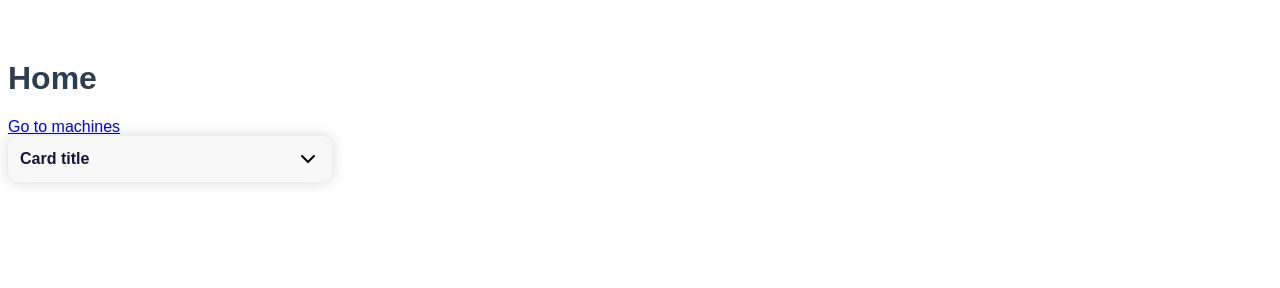
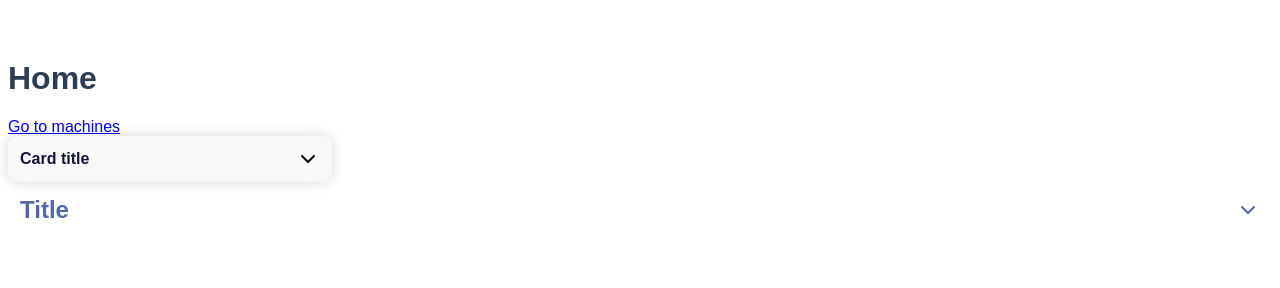
Before and after one commit to RobinGalema/Additive-Vue-App, a Vue app: page / in a window 1280 px wide. Shown: the top 288 px of the page. Built offline with nearby package versions, Linux system fonts and the light colour scheme; a web font is replaced by a local one.

Commit message:
Finished Dropdown component

```diff
--- a/src/components/Global/Dropdown.Vue
+++ b/src/components/Global/Dropdown.Vue
@@ -0,0 +1,103 @@
+<template>
+    <div class="dropdownBackground">
+        <div @click="show = !show" class="topRow"> <!-- als je op de topRow klikt veranderdt show naar het tegenovergestelde waarde -->
+                <h2>Title</h2>
+                <img :class="[show ? 'spinArrow' : '', 'icon']" src="../../assets/icons/chevron-down.svg"><!-- als "show" true is dan krijgt de div de "spinArrow" class, zo niet, dan krijgt die geen class.-->
+        </div>
+
+        <transition
+                @beforeEnter="beforeEnter"
+                @afterEnter="afterEnter"
+                @beforeLeave="beforeLeave"
+                @afterLeave="afterLeave"> <!-- dit zorgt voor de animatie bij het uitklappen van de dropdwon -->
+            <div v-show="show" class="dropdownContent">
+                    Lorem ipsum dolor sit amet, consectetur adipiscing elit, sed do eiusmod tempor incididunt ut labore et dolore magna aliqua. Ut enim ad minim veniam, quis nostrud exercitation ullamco laboris nisi ut aliquip ex ea commodo consequat.
+            </div>
+        </transition>
+    </div>
+
+</template>
+
+<script>
+export default {
+     data(){
+        return{
+            show: false,
+        }
+    },
+    methods:{
+        //----- methodes voor de expand animatie
+        beforeEnter(el) {
+        el.classList.remove("collapse");
+        el.style.display = "block";
+        el.classList.add("collapsing");
+        el.style.height = `${el.scrollHeight}px`;
+        },
+        afterEnter(el) {
+        el.classList.remove("collapsing");
+        el.classList.add("collapse", "in");
+        },
+        beforeLeave(el) {
+        el.classList.add("collapsing");
+        el.classList.remove("collapse", "in");
+        el.style.height = 0;
+        },
+        afterLeave(el) {
+        el.classList.remove("collapsing");
+        el.classList.add("collapse");
+        el.style.display = "none";
+        },
+        //----- einde methodes voor de expand animatie
+    }
+}
+</script>
+
+<style scoped>
+
+.dropdownBackground{
+        text-align: left;
+        padding-left: 12px;
+        padding-right: 12px;
+        padding-top: 2px;
+        padding-bottom: 2px;
+}
+ .topRow{
+        display: flex;
+        justify-content: space-between;
+        cursor: pointer;
+    }
+
+    .topRow > h2{
+        margin-top: 12px;
+        margin-bottom: 12px;
+        color: #5268AA;
+
+    }
+
+    .spinArrow{
+         transform: rotate(180deg);
+         transition: 0.4s;
+    }
+
+    img{
+        transition: 0.4s; /*-- dit zorgt voor de animatie wanneer de arrow terugdraait */
+        filter: invert(36%) sepia(100%) saturate(288%) hue-rotate(188deg) brightness(92%) contrast(93%);
+    }
+
+     /*------- classes voor de expand animatie ----*/
+    .collapse {
+	    display: none;
+    }
+
+    .collapse.in {
+	    display: block;
+    }
+    .collapsing {
+	    position: relative;
+	    height: 0;
+	    overflow: hidden;
+	    transition: height 0.375s ease;
+    }
+ /*------- einde classes voor de expand animatie ----*/
+
+</style>
--- a/src/views/Home.vue
+++ b/src/views/Home.vue
@@ -2,16 +2,19 @@
   <h1>Home</h1>
   <a href="/machines">Go to machines</a>
   <ToggleCard />
+  <Dropdown />
 </template>
 
 <script>
 
 import ToggleCard from "../components/Global/ToggleCard.vue"
+import Dropdown from "../components/Global/Dropdown.vue"
 
 export default {
   name: 'Home',
   components:{
     ToggleCard,
+    Dropdown,
   }
 }
 </script>
```
